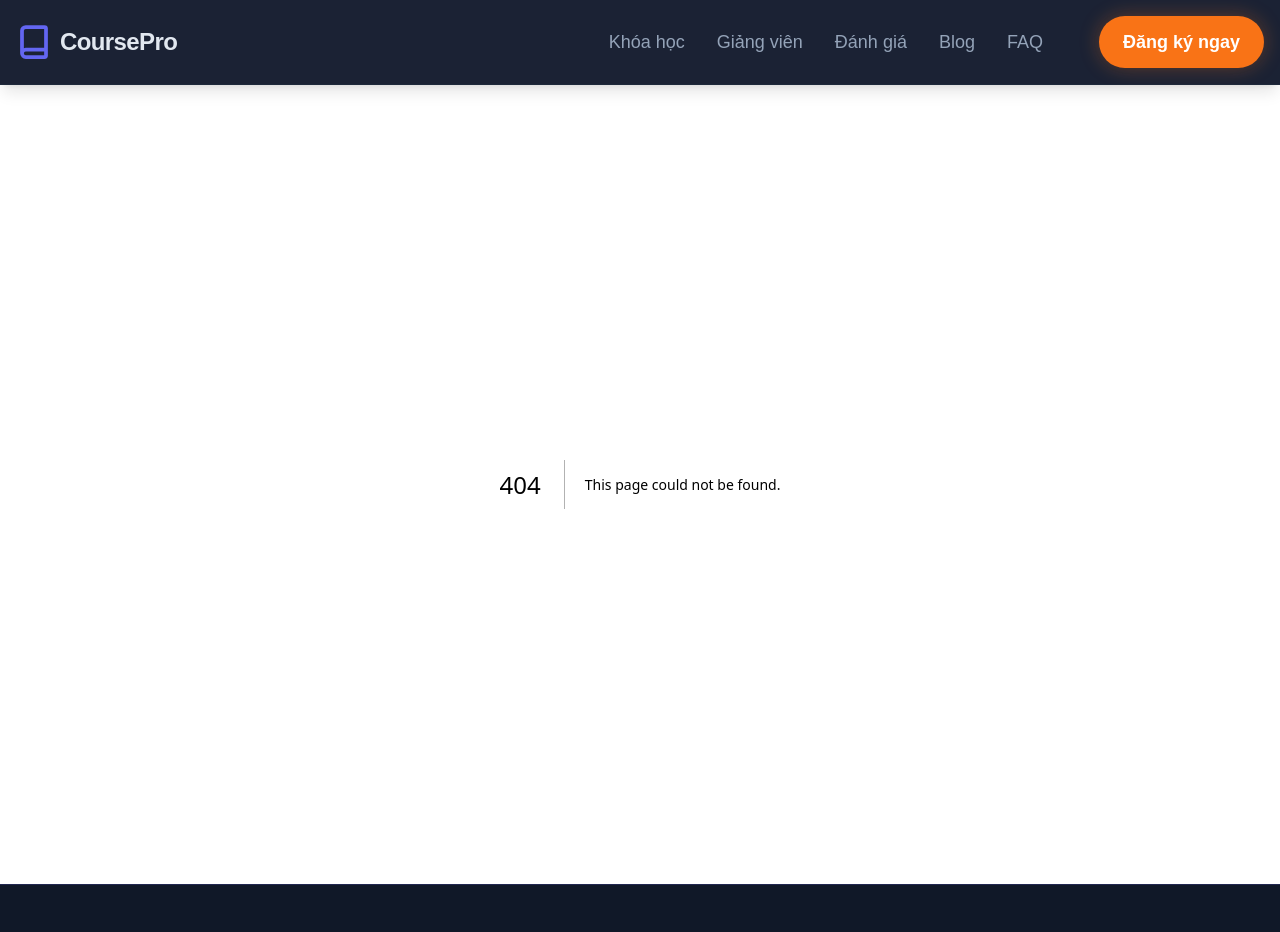
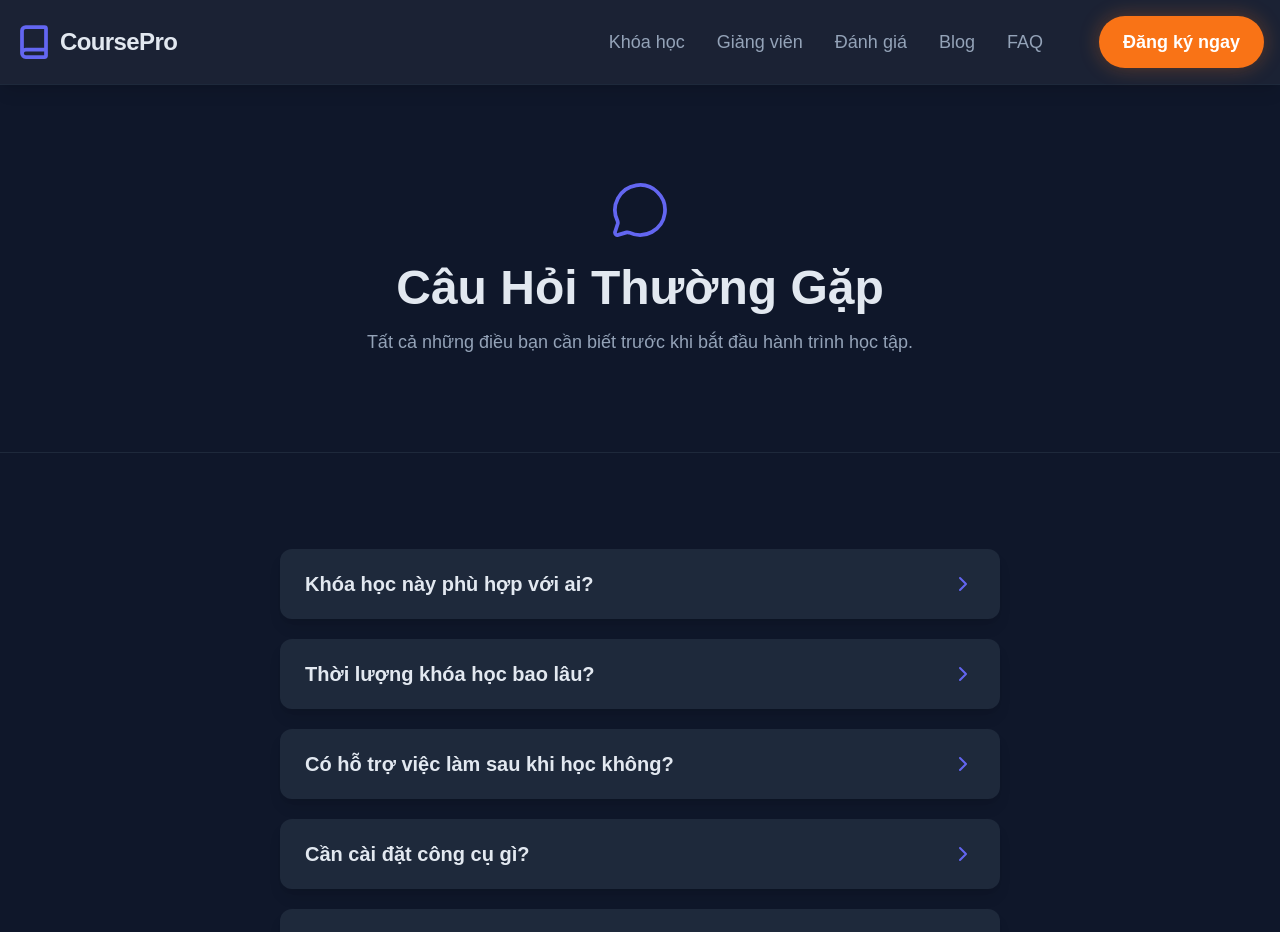
Before and after one commit to Thanh-Nguyen-2002/online_course, a Next.js app: page /faq in a window 1280 px wide. Before the commit this address had no page. Shown: the top 932 px of the page. Built offline with nearby package versions, Linux system fonts and the light colour scheme.

Commit message:
base cho trang FAQ

```diff
--- /dev/null
+++ b/app/faq/page.tsx
@@ -0,0 +1,13 @@
+import FAQHeader from "@/components/FAQ/FAQHeader";
+import FAQList from "@/components/FAQ/FAQList";
+import CallToAction from "@/components/HomePage/CallToAction";
+
+export default function FAQPage() {
+    return (
+        <main className="min-h-screen bg-[#0F172A] text-[#E2E8F0]">
+            <FAQHeader />
+            <FAQList />
+            <CallToAction />
+        </main>
+    );
+}
--- /dev/null
+++ b/components/FAQ/FAQHeader.tsx
@@ -0,0 +1,19 @@
+import { MessageCircle } from "lucide-react";
+
+export default function FAQHeader() {
+    return (
+        <section className="text-center py-24 bg-[#0F172A] border-b border-[#1E293B]">
+            <MessageCircle
+                size={60}
+                className="mx-auto mb-6 text-[#6366F1]"
+                strokeWidth={1.5}
+            />
+            <h1 className="text-5xl font-extrabold text-[#E2E8F0] mb-4">
+                Câu Hỏi Thường Gặp
+            </h1>
+            <p className="text-lg text-[#94A3B8] max-w-2xl mx-auto">
+                Tất cả những điều bạn cần biết trước khi bắt đầu hành trình học tập.
+            </p>
+        </section>
+    );
+}
--- /dev/null
+++ b/components/FAQ/FAQItem.tsx
@@ -0,0 +1,50 @@
+"use client";
+import { ChevronDown, ChevronRight } from "lucide-react";
+import { useState } from "react";
+import { motion, AnimatePresence } from "framer-motion";
+
+interface FAQItemProps {
+    question: string;
+    answer: string;
+    index: number;
+}
+
+export default function FAQItem({ question, answer, index }: FAQItemProps) {
+    const [isOpen, setIsOpen] = useState(false);
+
+    return (
+        <motion.div
+            initial={{ opacity: 0, y: 20 }}
+            whileInView={{ opacity: 1, y: 0 }}
+            transition={{ delay: index * 0.1, duration: 0.5 }}
+            className="bg-[#1E293B] rounded-xl border border-transparent hover:border-[#6366F1]/50 shadow-lg transition-all duration-300"
+        >
+            <button
+                onClick={() => setIsOpen(!isOpen)}
+                className="w-full flex justify-between items-center px-6 py-5 text-left text-[#E2E8F0]"
+            >
+                <h3 className="text-lg md:text-xl font-semibold">{question}</h3>
+                {isOpen ? (
+                    <ChevronDown className="text-[#6366F1]" size={24} />
+                    ) : (
+                    <ChevronRight className="text-[#6366F1]" size={24} />
+                )}
+            </button>
+
+            <AnimatePresence>
+                {isOpen && (
+                    <motion.div
+                        initial={{ opacity: 0, height: 0 }}
+                        animate={{ opacity: 1, height: "auto" }}
+                        exit={{ opacity: 0, height: 0 }}
+                        transition={{ duration: 0.3 }}
+                    >
+                        <div className="px-6 pb-6 text-[#94A3B8] border-t border-[#334155]/70 leading-relaxed">
+                        {answer}
+                        </div>
+                    </motion.div>
+                )}
+            </AnimatePresence>
+        </motion.div>
+    );
+}
--- /dev/null
+++ b/components/FAQ/FAQList.tsx
@@ -0,0 +1,41 @@
+import FAQItem from "./FAQItem";
+
+const faqs = [
+    {
+        question: "Khóa học này phù hợp với ai?",
+        answer:
+        "Khóa học phù hợp với người mới bắt đầu lập trình hoặc những ai đã có kiến thức cơ bản muốn nâng cao kỹ năng xây dựng ứng dụng Full-Stack.",
+    },
+    {
+        question: "Thời lượng khóa học bao lâu?",
+        answer:
+        "Tổng thời gian học là 6 tháng, với lộ trình cụ thể chia thành 8 module cùng các dự án thực tế.",
+    },
+    {
+        question: "Có hỗ trợ việc làm sau khi học không?",
+        answer:
+        "Có. Sau khi hoàn thành khóa học, bạn được hướng dẫn xây dựng CV, portfolio và hỗ trợ kết nối doanh nghiệp.",
+    },
+    {
+        question: "Cần cài đặt công cụ gì?",
+        answer:
+        "Chỉ cần máy tính, VS Code và trình duyệt. Tất cả phần mềm đều miễn phí và sẽ được hướng dẫn cài đặt trong bài đầu tiên.",
+    },
+    {
+        question: "Có hoàn tiền nếu không hài lòng không?",
+        answer:
+        "Có. Bạn được hoàn tiền 100% trong vòng 14 ngày kể từ khi đăng ký nếu không hài lòng.",
+    },
+];
+
+export default function FAQList() {
+    return (
+        <section className="bg-[#0F172A] py-24">
+            <div className="max-w-3xl mx-auto px-6 space-y-5">
+                {faqs.map((faq, i) => (
+                    <FAQItem key={i} {...faq} index={i} />
+                ))}
+            </div>
+        </section>
+    );
+}
--- a/components/HomePage/CallToAction.tsx
+++ b/components/HomePage/CallToAction.tsx
@@ -6,11 +6,6 @@ export default function CallToAction() {
         <section className="relative py-28 bg-[#0F172A] text-center overflow-hidden border-t border-0.5 border-[#6366F1]/20">
 
             <div className="absolute inset-0 bg-[radial-gradient(circle_at_30%_20%,rgba(99,102,241,0.15)_0%,transparent_70%),radial-gradient(circle_at_70%_80%,rgba(249,115,22,0.15)_0%,transparent_70%)]"></div>
-
-            <div className="absolute inset-0 opacity-40">
-                <div className="absolute top-0 left-0 w-96 h-96 bg-[#6366F1] rounded-full mix-blend-screen filter blur-3xl opacity-60 animate-blob"></div>
-                <div className="absolute bottom-0 right-0 w-96 h-96 bg-[#F97316] rounded-full mix-blend-screen filter blur-3xl opacity-60 animate-blob animation-delay-2000"></div>
-            </div>
 
             <div className="relative z-10 max-w-3xl mx-auto px-6">
                 <h2 className="text-4xl md:text-6xl font-bold text-transparent bg-linear-to-r from-[#6366F1] via-[#8B5CF6] to-[#F97316] bg-clip-text mb-6 leading-tight">
```
